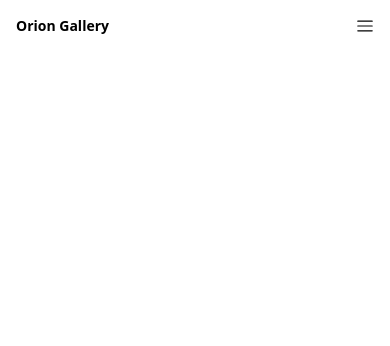
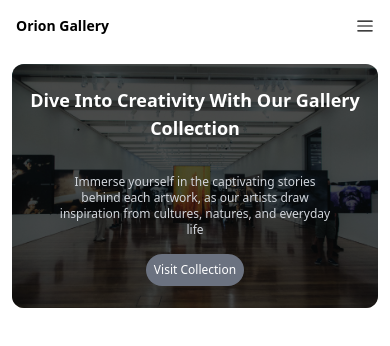
Before and after one commit to J-Rahhal/art-gallery, a React (Vite) app: page / in a window 390 px wide. Shown: the top 346 px of the page. Built offline with nearby package versions, Linux system fonts and the light colour scheme.

Commit message:
Created Responsive Header

```diff
--- a/src/App.jsx
+++ b/src/App.jsx
@@ -1,11 +1,13 @@
 import React from "react";
 import Nav from "./components/Nav";
+import Header from "./components/Header";
 
 const App = () => {
   return (
-    <>
+    <div>
       <Nav />
-    </>
+      <Header />
+    </div>
   );
 };
 
--- /dev/null
+++ b/src/components/Header.jsx
@@ -0,0 +1,28 @@
+import React from "react";
+import HeaderImg from "../assets/header.jpg";
+
+const Header = () => {
+  return (
+    <div className="m-3 rounded-lg relative">
+      <img src={HeaderImg} alt="" className="rounded-xl w-full h-auto" />
+      <div className="absolute inset-0 bg-black opacity-70 z-20 rounded-xl"></div>
+      <div className="absolute inset-0 z-30 text-white flex flex-col items-center justify-evenly md:justify-end">
+        <h1 className="font-bold text-lg text-center md:text-3xl lg:text-5xl">
+          Dive Into Creativity With Our Gallery Collection
+        </h1>
+        <div className=" h-1/2 flex items-center  flex-col justify-end gap-4 md:flex-row md:justify-between md:items-end md:m-4 ">
+          <p className="text-xs text-gray-300 text-center w-3/4 md:text-lg md:w-1/2 lg:text-xl">
+            Immerse yourself in the captivating stories behind each artwork, as
+            our artists draw inspiration from cultures, natures, and everyday
+            life
+          </p>
+          <button className=" text-xs p-2 border-black bg-gray-500 rounded-full cursor-pointer md:text-lg md:mb-10 lg:text-xl">
+            Visit Collection
+          </button>
+        </div>
+      </div>
+    </div>
+  );
+};
+
+export default Header;
--- a/src/components/Nav.jsx
+++ b/src/components/Nav.jsx
@@ -9,7 +9,7 @@ const Nav = () => {
     setToggle(!toggle);
   };
   return (
-    <div className="p-4 md:p-8 ">
+    <div className="p-4  ">
       <div className="hidden md:flex md:items-center md:justify-between ">
         <ul className="h-full w-3/4 flex items-center justify-start gap-24 bg-white">
           <a href="#home" className="cursor-pointer">
```
Also changed, not shown: src/assets/header.jpg (added).
